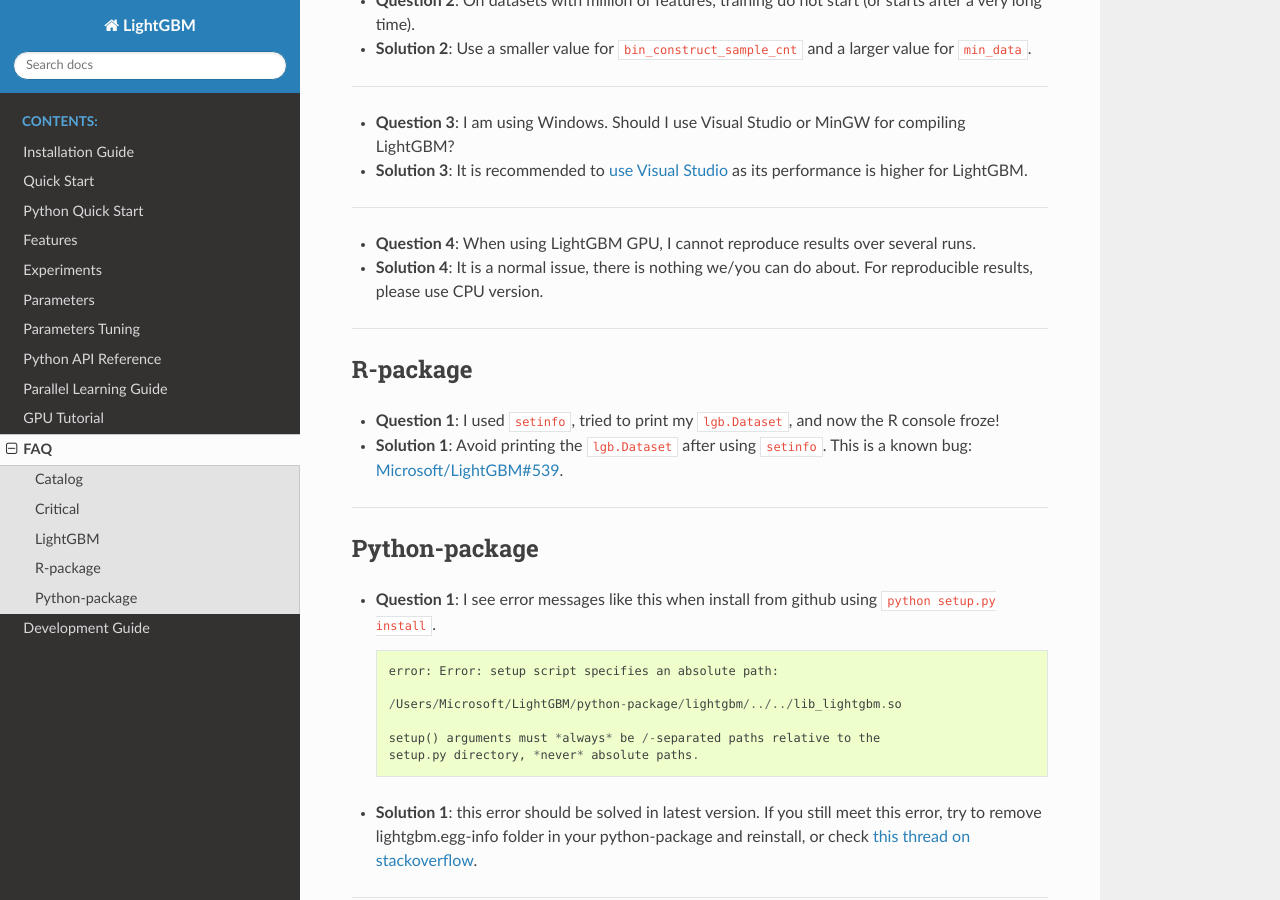
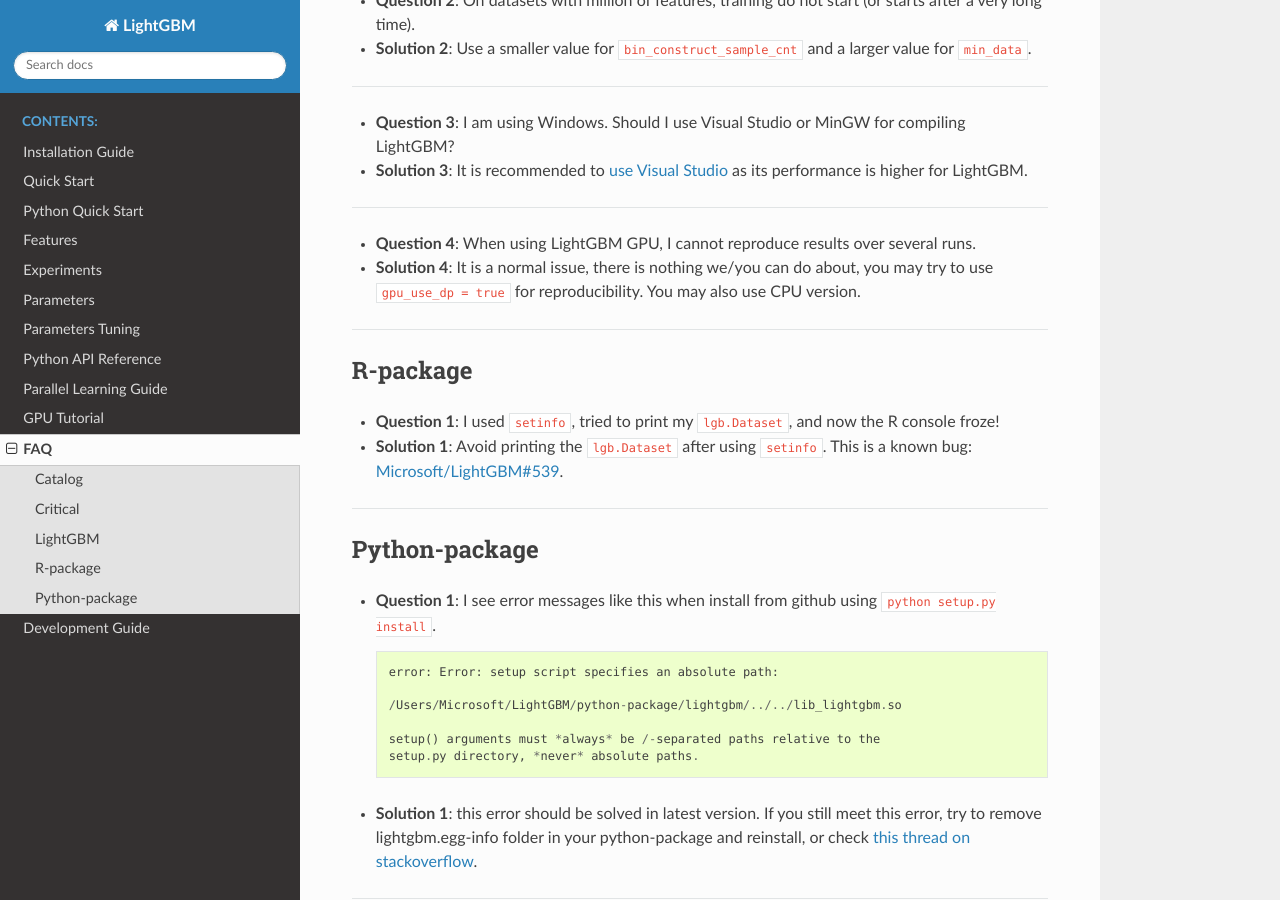
Before and after one commit to microsoft/LightGBM, a Sphinx documentation site: the page built from docs/FAQ.md, in a window 1280 px wide and 900 px high, scrolled down 1230 px. Built offline with Sphinx 7.4.7 and the Read the Docs theme 2.0.0, drawn with Linux system fonts in a browser that asks for light colours.

Commit message:
Recommend first gpu_use_dp = true

```diff
--- a/docs/FAQ.md
+++ b/docs/FAQ.md
@@ -58,7 +58,7 @@
 
 - **Question 4**: When using LightGBM GPU, I cannot reproduce results over several runs.
 
-- **Solution 4**: It is a normal issue, there is nothing we/you can do about. For reproducible results, please use CPU version.
+- **Solution 4**: It is a normal issue, there is nothing we/you can do about, you may try to use `gpu_use_dp = true` for reproducibility. You may also use CPU version.
 
 ---
 
```
